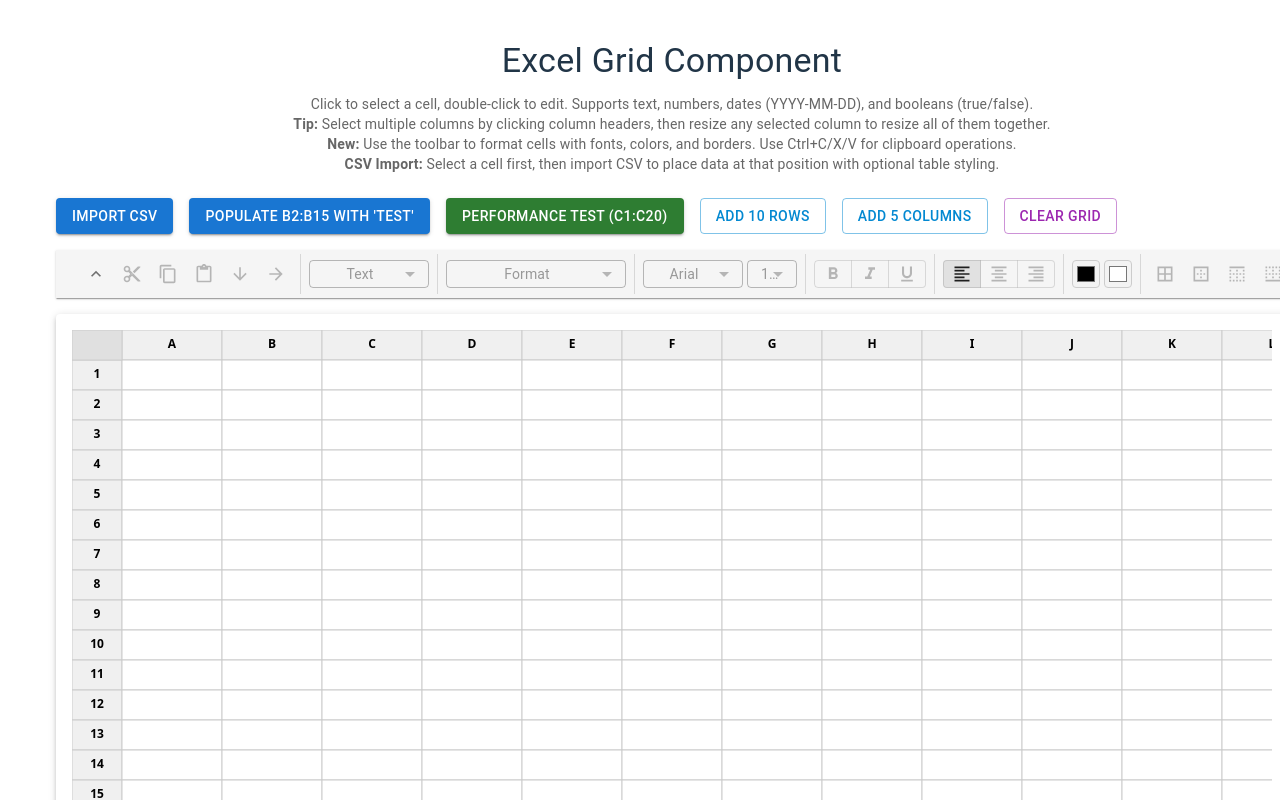
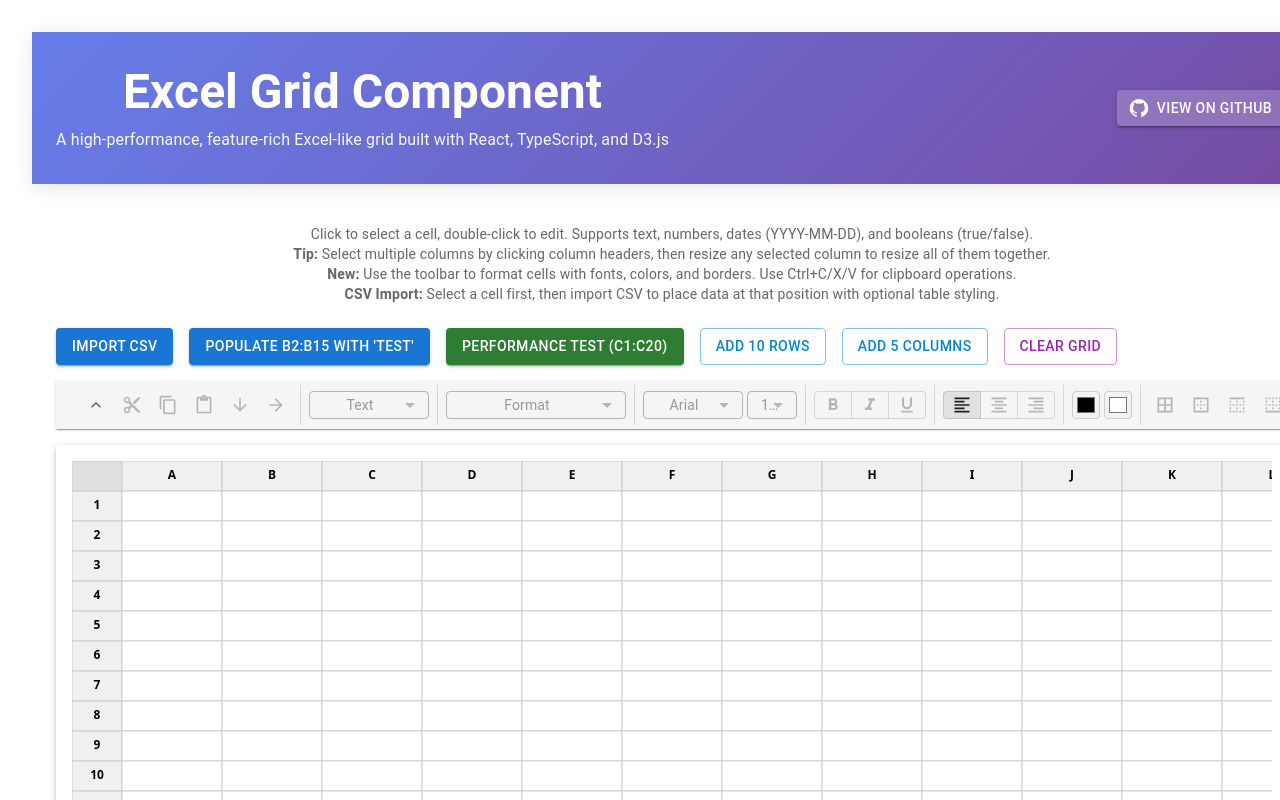
Before and after one commit to Roelanb/d3-excelgrid, a React (Vite) app in the folder excel-grid/: page / in a window 1280 px wide. Shown: the top 800 px of the page. Built offline with nearby package versions, Linux system fonts and the light colour scheme.

Commit message:
feat: add gradient header with GitHub link to Excel Grid component

```diff
--- a/excel-grid/src/App.tsx
+++ b/excel-grid/src/App.tsx
@@ -1,4 +1,5 @@
 import { Container, Typography, Box, Button, Stack, Snackbar, Alert } from '@mui/material';
+import { GitHub } from '@mui/icons-material';
 import { useRef, useState } from 'react';
 import { ExcelGrid, type ExcelGridHandle } from './components/ExcelGrid';
 import { Toolbar } from './components/Toolbar';
@@ -115,11 +116,48 @@ function App() {
   };
 
   return (
+    <>
+      <Box
+        sx={{
+          background: 'linear-gradient(135deg, #667eea 0%, #764ba2 100%)',
+          color: 'white',
+          py: 4,
+          mb: 4,
+          boxShadow: '0 4px 20px rgba(0, 0, 0, 0.1)',
+        }}
+      >
+        <Container maxWidth="xl">
+          <Box sx={{ display: 'flex', alignItems: 'center', justifyContent: 'space-between', gap: 3 }}>
+            <Box>
+              <Typography variant="h3" component="h1" sx={{ fontWeight: 'bold', mb: 1 }}>
+                Excel Grid Component
+              </Typography>
+              <Typography variant="body1" sx={{ opacity: 0.95 }}>
+                A high-performance, feature-rich Excel-like grid built with React, TypeScript, and D3.js
+              </Typography>
+            </Box>
+            <Button
+              variant="contained"
+              startIcon={<GitHub />}
+              href="https://github.com/Roelanb/d3-excelgrid"
+              target="_blank"
+              rel="noopener noreferrer"
+              sx={{
+                backgroundColor: 'rgba(255, 255, 255, 0.2)',
+                color: 'white',
+                '&:hover': {
+                  backgroundColor: 'rgba(255, 255, 255, 0.3)',
+                },
+                whiteSpace: 'nowrap',
+              }}
+            >
+              View on GitHub
+            </Button>
+          </Box>
+        </Container>
+      </Box>
       <Container maxWidth="xl" sx={{ py: 1 }}>
         <Box sx={{ mb: 3 }}>
-        <Typography variant="h4" component="h1" gutterBottom>
-          Excel Grid Component
-        </Typography>
           <Typography variant="body2" color="text.secondary">
             Click to select a cell, double-click to edit. Supports text, numbers, dates (YYYY-MM-DD), and booleans (true/false).
             <br />
@@ -194,6 +232,7 @@ function App() {
         </Alert>
       </Snackbar>
     </Container>
+    </>
   );
 }
 
```
Lines whose indentation alone changed are shown as unchanged.
